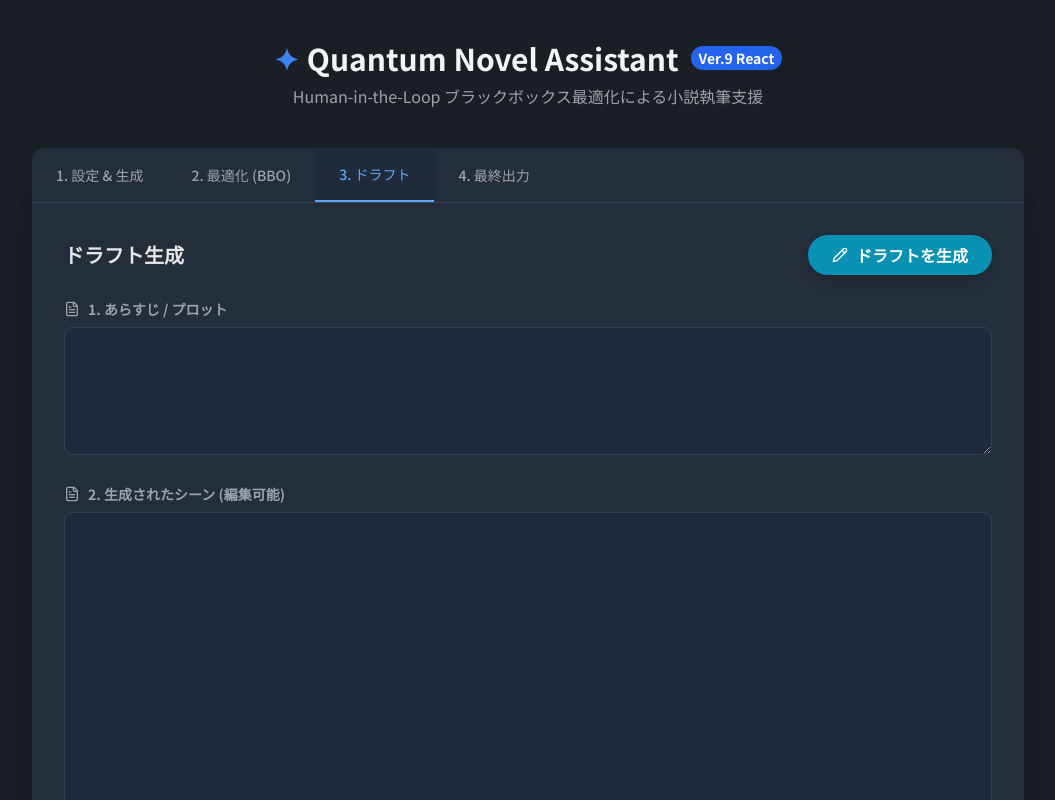
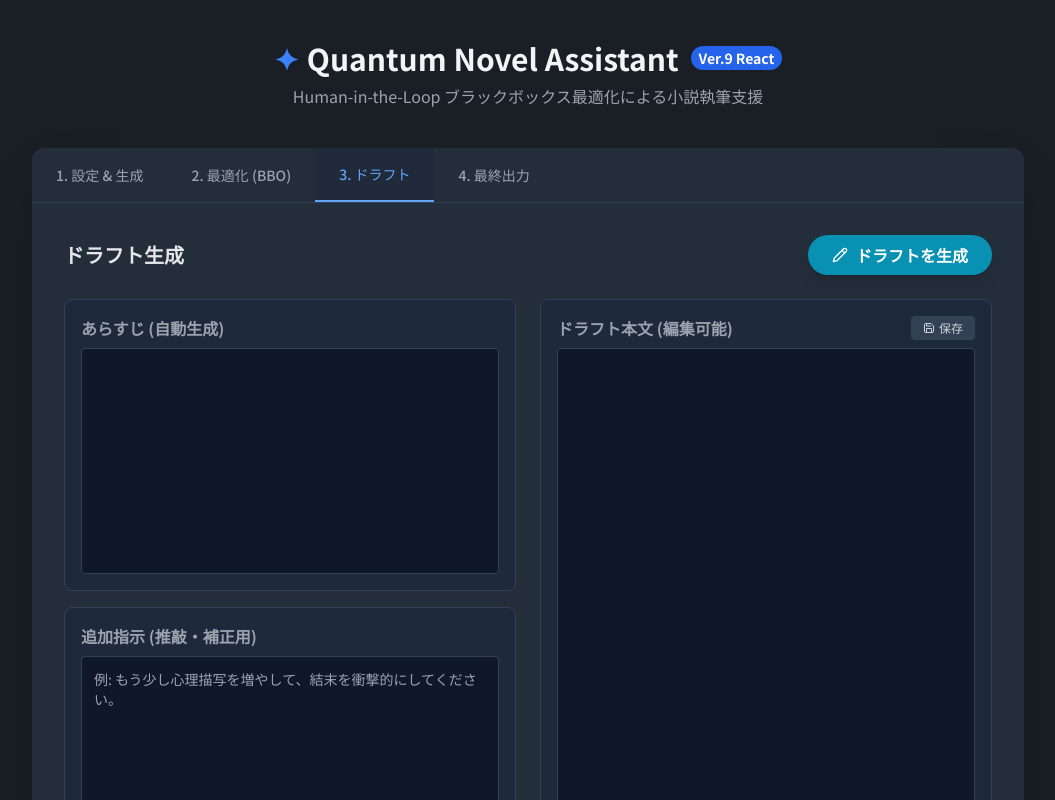
Before and after one commit to Teraoka-Hiroki/quantum-novel-writer_Ver9, a React (Vite) app: page / in a window 1280 px wide. Both pictures are taken after a click on the button "3. ドラフト". Shown: the top 800 px of the page, without its empty margins (112-1167 px from the left). Built offline with nearby package versions, Linux system fonts and the light colour scheme.

Commit message:
Add files via upload

```diff
--- a/components/DraftTab.tsx
+++ b/components/DraftTab.tsx
@@ -1,21 +1,44 @@
 import React from 'react';
 import { AppState } from '../types';
-import { Pencil, FileText, MessageSquare } from 'lucide-react';
+import { Pencil, Save, Play } from 'lucide-react';
 
 interface Props {
   state: AppState;
-  generateDraft: () => void;
+  generateDraft: (key?: string) => void;
   updateState: (updates: Partial<AppState>) => void;
   isLoading: boolean;
 }
 
 export const DraftTab: React.FC<Props> = ({ state, generateDraft, updateState, isLoading }) => {
+
+  const handleSaveDraft = async () => {
+      // In a real app, this might just update state or call an API to save intermediate work
+      // Here we assume state is already updated via textarea onChange,
+      // but we can trigger an explicit "save" API if needed.
+      // For now, we rely on the fact that generating final will save it.
+      // But let's add a visual feedback or explicit save call if desired.
+      // The current flow saves on "Generate Final", but we can add an explicit save.
+      try {
+          await fetch('/api/save_draft_edit', {
+              method: 'POST',
+              headers: {'Content-Type': 'application/json'},
+              body: JSON.stringify({
+                  article: state.draft_article,
+                  instruction: state.additional_instruction
+              })
+          });
+          alert("下書きを一時保存しました。");
+      } catch(e) {
+          alert("保存に失敗しました。");
+      }
+  };
+
   return (
     <div className="animate-fadeIn">
       <div className="flex justify-between items-center mb-6">
           <h5 className="text-xl font-bold text-gray-200">ドラフト生成</h5>
           <button
-            onClick={generateDraft}
+            onClick={() => generateDraft(state.gemini_key)}
             disabled={isLoading}
             className="bg-cyan-600 hover:bg-cyan-500 text-white px-6 py-2 rounded-full font-bold shadow-lg transition disabled:opacity-50 flex items-center"
           >
@@ -24,36 +47,43 @@ export const DraftTab: React.FC<Props> = ({ state, generateDraft, updateState, i
           </button>
       </div>
 
-      <div className="space-y-6">
-          <div>
-              <label className="text-sm font-bold text-gray-400 mb-2 block flex items-center">
-                  <FileText className="w-4 h-4 mr-2" /> 1. あらすじ / プロット
-              </label>
+      <div className="grid grid-cols-1 lg:grid-cols-2 gap-6 h-[600px]">
+        {/* Left: Summary & Instruction */}
+        <div className="flex flex-col gap-4 h-full">
+            <div className="bg-slate-800 rounded-lg p-4 border border-slate-700 flex-1 flex flex-col">
+                <h6 className="text-gray-400 font-bold mb-2 flex-shrink-0">あらすじ (自動生成)</h6>
                 <textarea
-                  className="w-full bg-slate-800 border border-slate-700 rounded-lg p-4 text-gray-300 focus:border-cyan-500 focus:outline-none h-32"
+                    className="w-full bg-slate-900 border border-slate-700 rounded p-3 text-gray-300 text-sm flex-grow resize-none focus:outline-none focus:border-cyan-500"
+                    value={state.draft_summary}
                     readOnly
-                  value={state.draft_summary}
                 />
             </div>
-          <div>
-              <label className="text-sm font-bold text-gray-400 mb-2 block flex items-center">
-                  <FileText className="w-4 h-4 mr-2" /> 2. 生成されたシーン (編集可能)
-              </label>
+            <div className="bg-slate-800 rounded-lg p-4 border border-slate-700 flex-1 flex flex-col">
+                <h6 className="text-gray-400 font-bold mb-2 flex-shrink-0">追加指示 (推敲・補正用)</h6>
                 <textarea
-                  className="w-full bg-slate-800 border border-slate-700 rounded-lg p-4 text-gray-200 focus:border-cyan-500 focus:outline-none h-96 font-serif leading-loose"
+                    className="w-full bg-slate-900 border border-slate-700 rounded p-3 text-gray-300 text-sm flex-grow resize-none focus:outline-none focus:border-cyan-500"
+                    placeholder="例: もう少し心理描写を増やして、結末を衝撃的にしてください。"
+                    value={state.additional_instruction}
+                    onChange={(e) => updateState({ additional_instruction: e.target.value })}
+                />
+            </div>
+        </div>
+
+        {/* Right: Draft Editor */}
+        <div className="bg-slate-800 rounded-lg p-4 border border-slate-700 h-full flex flex-col">
+             <div className="flex justify-between items-center mb-2 flex-shrink-0">
+                <h6 className="text-gray-400 font-bold">ドラフト本文 (編集可能)</h6>
+                <button
+                    onClick={handleSaveDraft}
+                    className="text-xs flex items-center gap-1 bg-slate-700 hover:bg-slate-600 text-gray-300 px-3 py-1 rounded transition"
+                >
+                    <Save className="w-3 h-3" /> 保存
+                </button>
+             </div>
+             <textarea
+                className="w-full bg-slate-900 border border-slate-700 rounded p-4 text-gray-200 leading-relaxed flex-grow resize-none focus:outline-none focus:border-cyan-500 font-serif"
                 value={state.draft_article}
                 onChange={(e) => updateState({ draft_article: e.target.value })}
-              />
-          </div>
-          <div>
-              <label className="text-sm font-bold text-gray-400 mb-2 block flex items-center">
-                  <MessageSquare className="w-4 h-4 mr-2" /> 3. 最終仕上げへの指示
-              </label>
-              <textarea
-                  className="w-full bg-slate-800 border border-slate-700 rounded-lg p-4 text-gray-300 focus:border-cyan-500 focus:outline-none h-24"
-                  placeholder="例: 心理描写を深くし、ハードボイルドな文体で..."
-                  value={state.additional_instruction}
-                  onChange={(e) => updateState({ additional_instruction: e.target.value })}
              />
         </div>
       </div>
```
Lines whose indentation alone changed are shown as unchanged.
